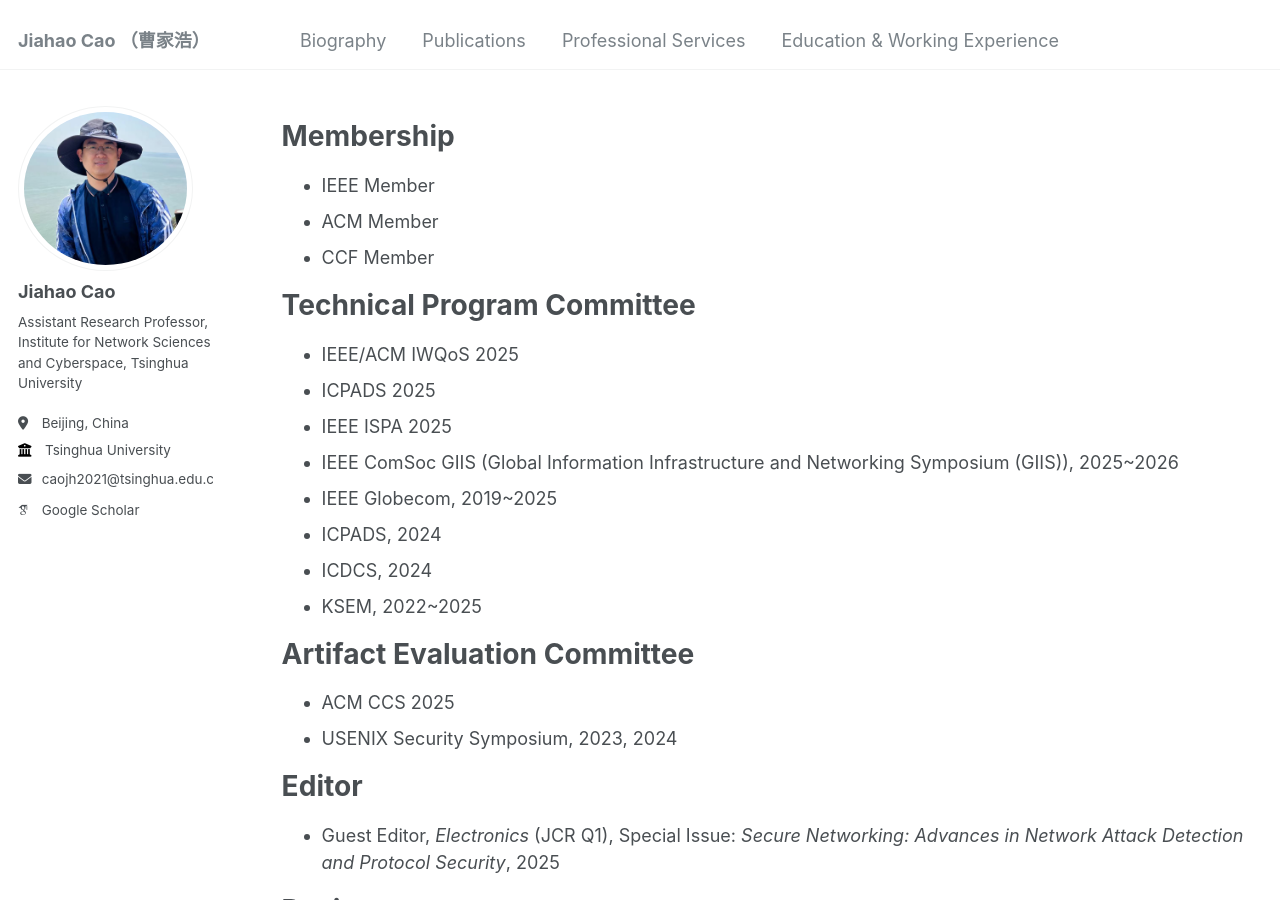
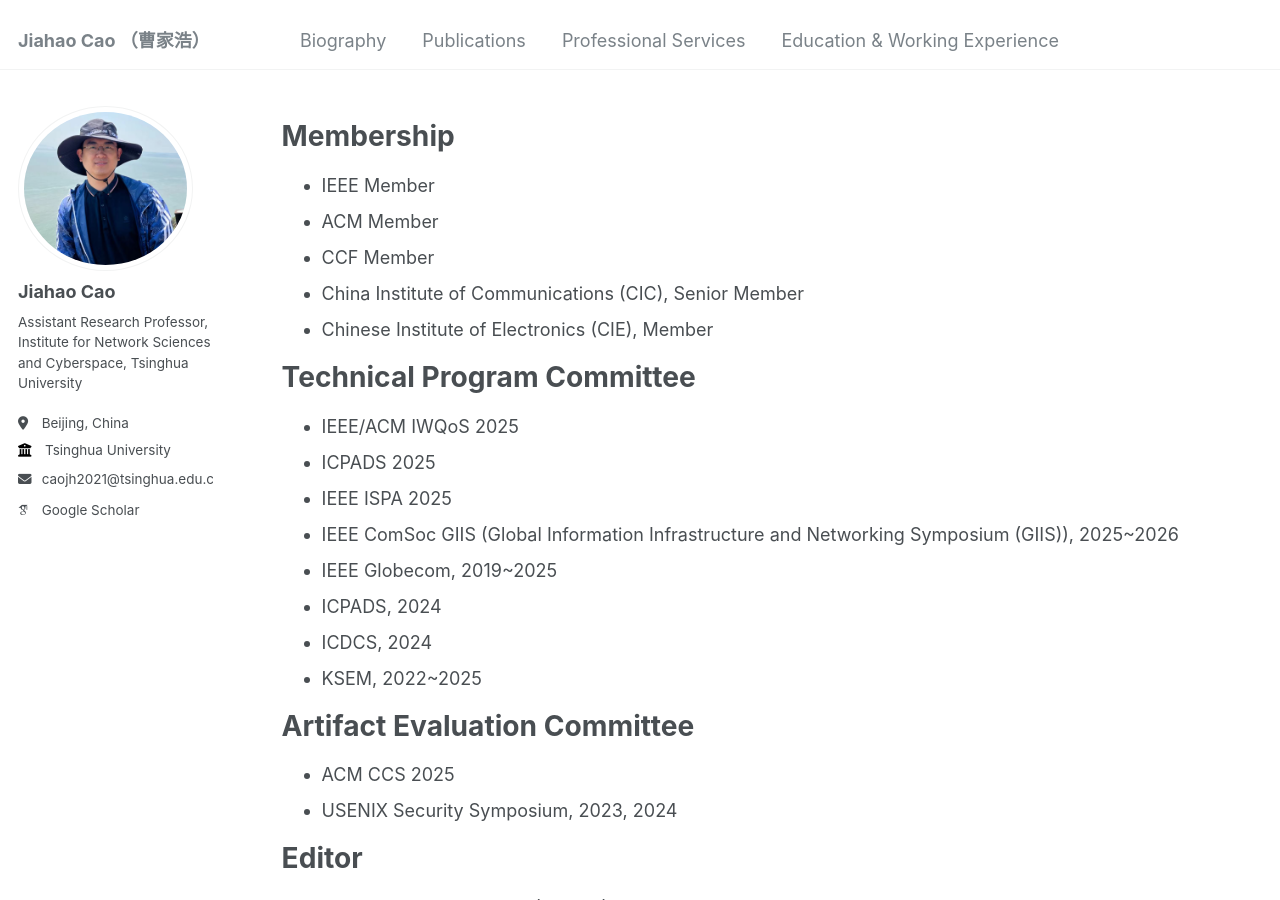
Before and after one commit to caojh15/caojh15.github.io, a Jekyll site: the page built from _pages/services.md, in a window 1280 px wide and 900 px high. Built offline with Jekyll 4.4.1, drawn with Linux system fonts in a browser that asks for light colours; some web fonts are replaced.

Commit message:
Update services.md

```diff
--- a/_pages/services.md
+++ b/_pages/services.md
@@ -8,6 +8,8 @@ author_profile: true
 * IEEE Member
 * ACM Member
 * CCF Member
+* China Institute of Communications (CIC), Senior Member
+* Chinese Institute of Electronics (CIE), Member
 
 # Technical Program Committee
 * IEEE/ACM IWQoS 2025
```
